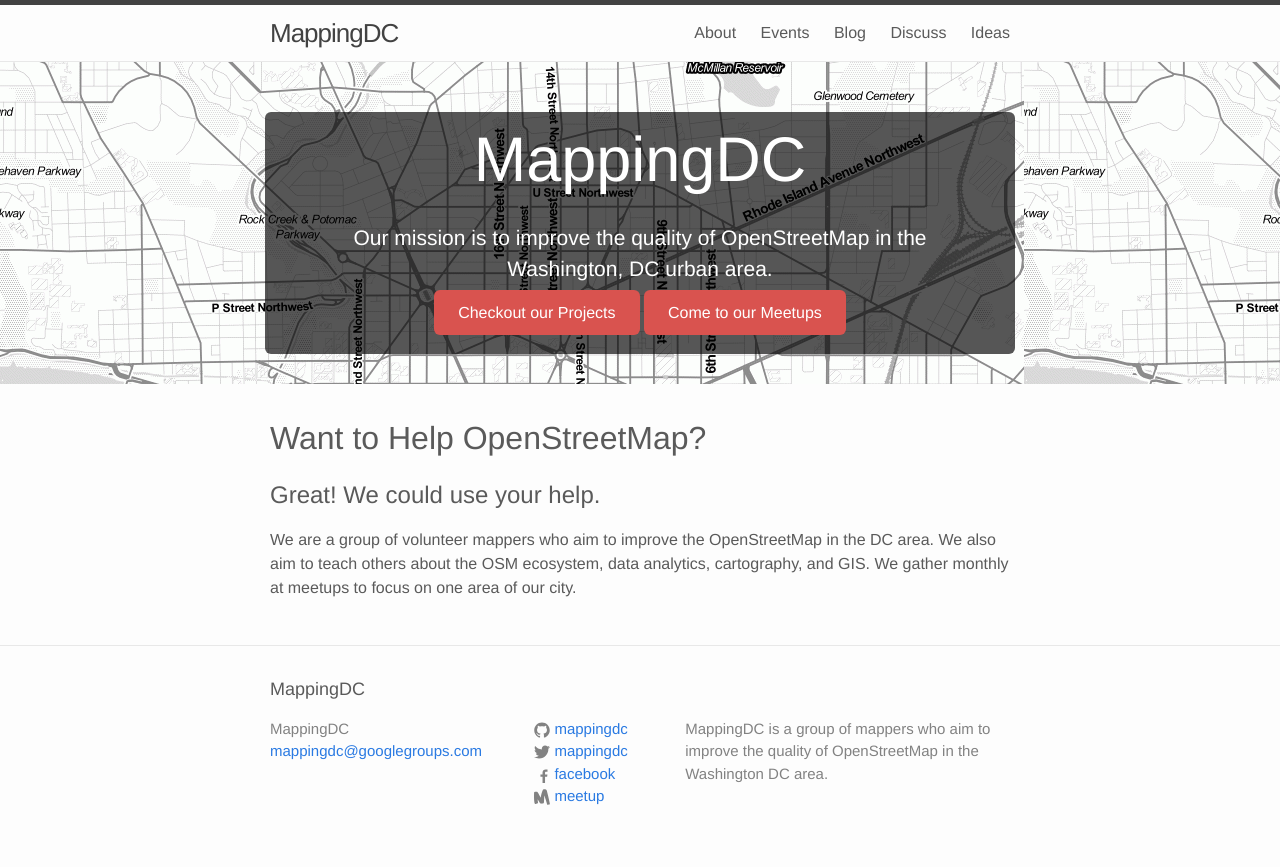
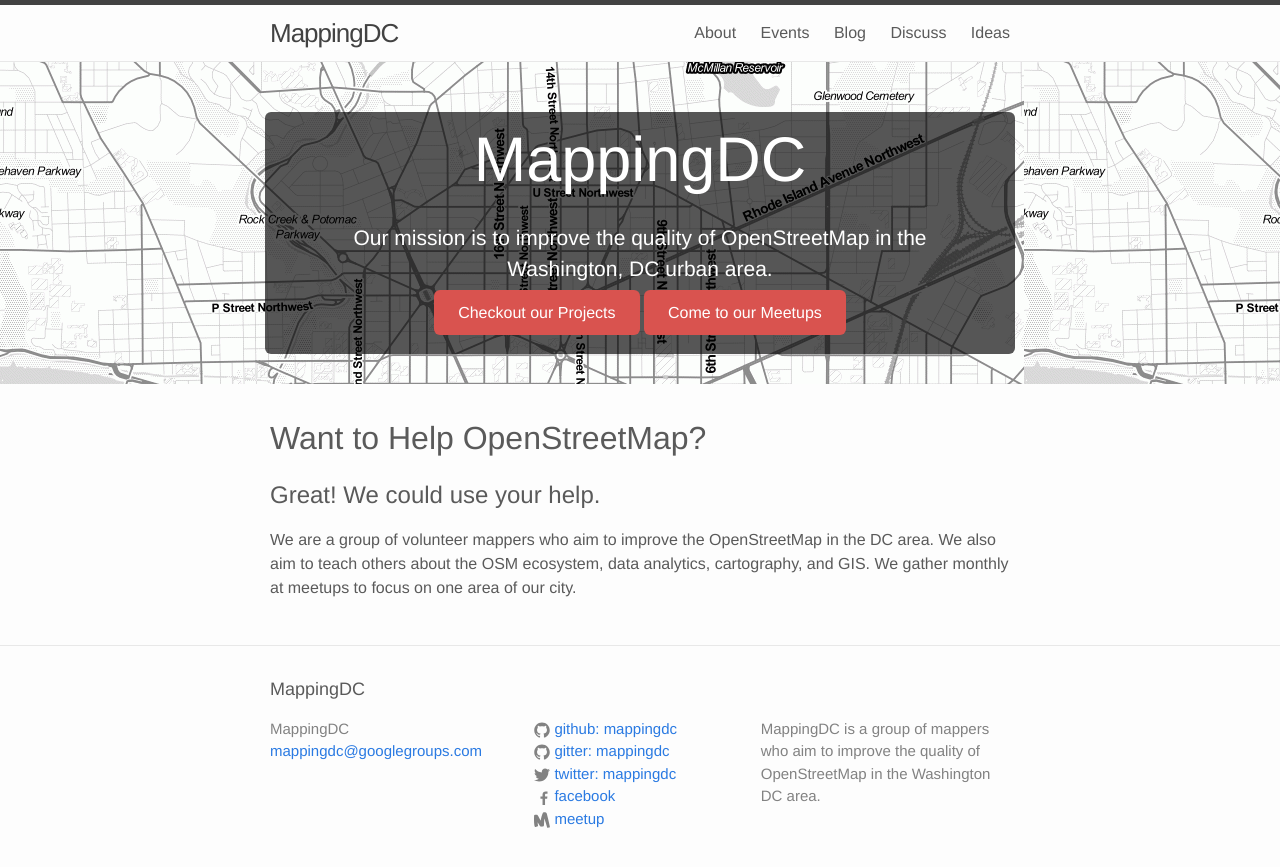
Before and after one commit to mappingdc/website, a Jekyll site: the page built from index.html, in a window 1280 px wide. Shown: the top 867 px of the page. Built offline with Jekyll 4.4.1, drawn with Linux system fonts in a browser that asks for light colours; comment, search, counter and statistics services are not loaded.

Commit message:
Add gitter.im.
GH-13

```diff
--- a/_config.yml
+++ b/_config.yml
@@ -10,6 +10,7 @@
 github_username:  mappingdc
 facebook_username: 224556447058
 meetup_username:  mappingdc
+gitter_username:  mappingdc
 
 host: 172.22.128.4
 
--- a/_includes/footer.html
+++ b/_includes/footer.html
@@ -23,7 +23,21 @@
                 </svg>
               </span>
 
-              <span class="username">{{ site.github_username }}</span>
+              <span class="username">github: {{ site.github_username }}</span>
+            </a>
+          </li>
+          {% endif %}
+
+          {% if site.gitter_username %}
+          <li>
+            <a href="https://gitter.im/{{ site.gitter_username }}">
+              <span class="icon  icon--github">
+                <svg viewBox="0 0 16 16">
+                  <path fill="#828282" d="M7.999,0.431c-4.285,0-7.76,3.474-7.76,7.761 c0,3.428,2.223,6.337,5.307,7.363c0.388,0.071,0.53-0.168,0.53-0.374c0-0.184-0.007-0.672-0.01-1.32 c-2.159,0.469-2.614-1.04-2.614-1.04c-0.353-0.896-0.862-1.135-0.862-1.135c-0.705-0.481,0.053-0.472,0.053-0.472 c0.779,0.055,1.189,0.8,1.189,0.8c0.692,1.186,1.816,0.843,2.258,0.645c0.071-0.502,0.271-0.843,0.493-1.037 C4.86,11.425,3.049,10.76,3.049,7.786c0-0.847,0.302-1.54,0.799-2.082C3.768,5.507,3.501,4.718,3.924,3.65 c0,0,0.652-0.209,2.134,0.796C6.677,4.273,7.34,4.187,8,4.184c0.659,0.003,1.323,0.089,1.943,0.261 c1.482-1.004,2.132-0.796,2.132-0.796c0.423,1.068,0.157,1.857,0.077,2.054c0.497,0.542,0.798,1.235,0.798,2.082 c0,2.981-1.814,3.637-3.543,3.829c0.279,0.24,0.527,0.713,0.527,1.437c0,1.037-0.01,1.874-0.01,2.129 c0,0.208,0.14,0.449,0.534,0.373c3.081-1.028,5.302-3.935,5.302-7.362C15.76,3.906,12.285,0.431,7.999,0.431z"/>
+                </svg>
+              </span>
+
+              <span class="username">gitter: {{ site.gitter_username }}</span>
             </a>
           </li>
           {% endif %}
@@ -38,7 +52,7 @@
                 </svg>
               </span>
 
-              <span class="username">{{ site.twitter_username }}</span>
+              <span class="username">twitter: {{ site.twitter_username }}</span>
             </a>
           </li>
           {% endif %}
--- a/_sass/_layout.scss
+++ b/_sass/_layout.scss
@@ -126,13 +126,13 @@
 }
 
 .footer-col-2 {
-    width: -webkit-calc(20% - (#{$spacing-unit} / 2));
-    width:         calc(20% - (#{$spacing-unit} / 2));
+    width: -webkit-calc(30% - (#{$spacing-unit} / 2));
+    width:         calc(30% - (#{$spacing-unit} / 2));
 }
 
 .footer-col-3 {
-    width: -webkit-calc(45% - (#{$spacing-unit} / 2));
-    width:         calc(45% - (#{$spacing-unit} / 2));
+    width: -webkit-calc(35% - (#{$spacing-unit} / 2));
+    width:         calc(35% - (#{$spacing-unit} / 2));
 }
 
 @include media-query($on-laptop) {
```
